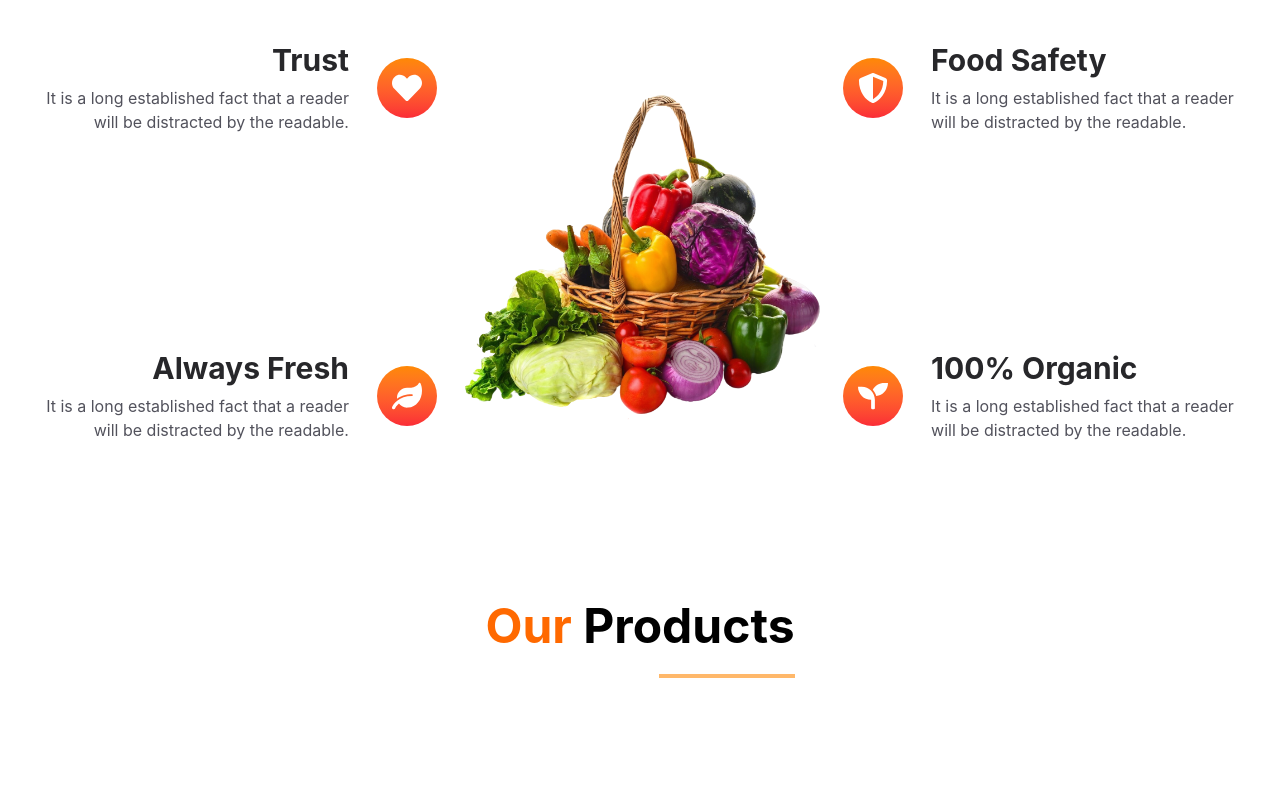
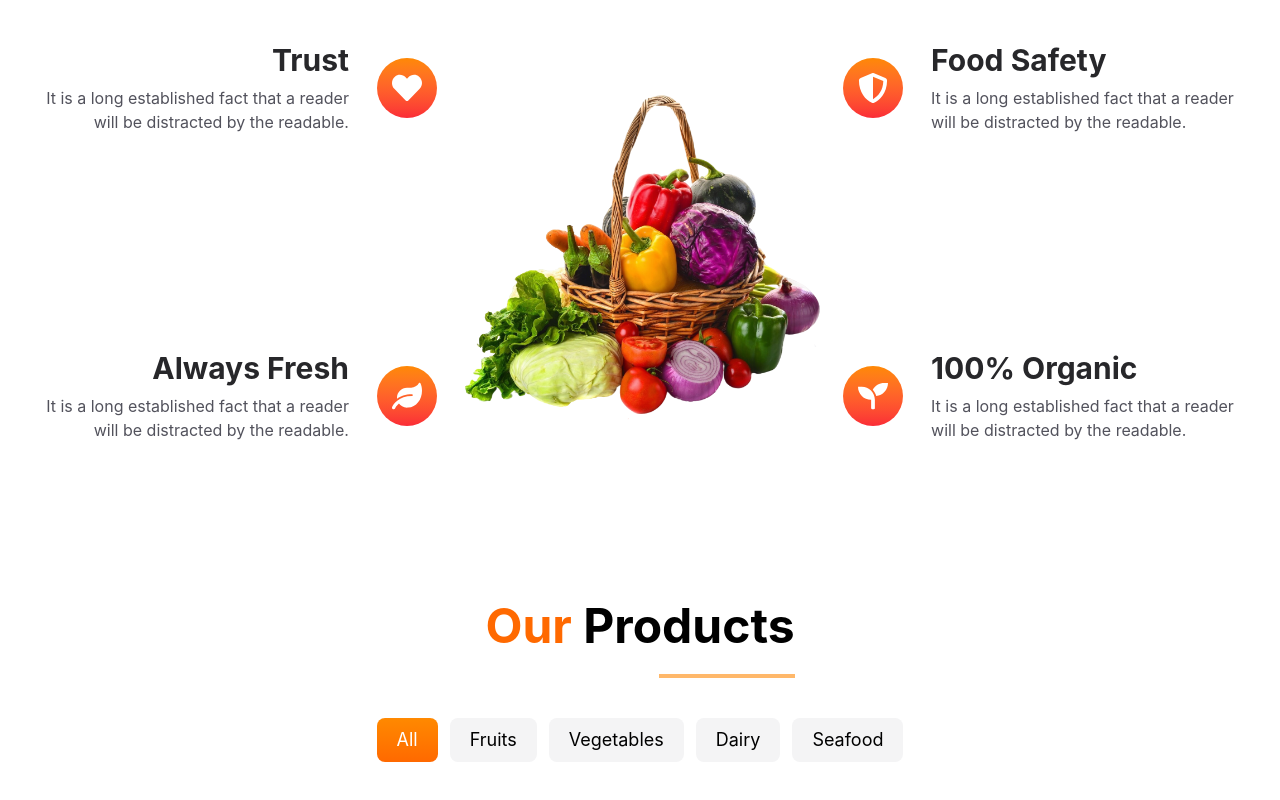
Before and after one commit to PrateekIt068/E-commerce-web-app, a React (Vite) app: page / in a window 1280 px wide. Shown: the part 1778-2578 px from the top of the page. Before the commit the page ends 2536 px from the top, so only its background shows below. Built offline with nearby package versions, Linux system fonts and the light colour scheme.

Commit message:
started our product section

```diff
--- /dev/null
+++ b/src/components/Cards/Cards.jsx
@@ -0,0 +1,34 @@
+import React from 'react'
+import { FaHeart, FaPlus } from 'react-icons/fa'
+import Button from '../Button/Button'
+
+const Cards = () => {
+    return (
+        <div>
+
+            {/* Card Icons */}
+            <div>
+                <span>
+                    <FaHeart />
+                </span>
+                <button>
+                    <FaPlus />
+                </button>
+            </div>
+
+            {/* Card Image */}
+            <div>
+                <img src="" />
+            </div>
+
+            {/* Card Content */}
+            <div>
+                <h3>Title</h3>
+                <p>3.00</p>
+                <Button content="Shop Now" />
+            </div>
+        </div>
+    )
+}
+
+export default Cards
--- /dev/null
+++ b/src/components/ProductList/ProductList.js
@@ -0,0 +1,203 @@
+import Butter from '../../assets/butter.png'
+import Strawberry from '../../assets/strawberry.png'
+import Eggs from '../../assets/eggs.png'
+import Cabbage from '../../assets/cabbage.png'
+import Eggplant from '../../assets/eggplant.png'
+import Shrimp from '../../assets/shrimp.png'
+import Kiwi from '../../assets/kiwi.png'
+import Capsicum from '../../assets/capsicum.png'
+import Broccoli from '../../assets/broccoli.png'
+import Yogurt from '../../assets/yogurt.png'
+import Beef from '.. /../assets/beef.png'
+import ChickenBreast from '../../assets/chicken-breast.png'
+import Kale from '../../assets/kale.png'
+import Cheese from '../../assets/cheese.png'
+import CondensedMilk from '../../assets/condensed-milk.png'
+import Salmon from '../../assets/salmon.png'
+import Banana from '../../assets/banana. png'
+import Milk from '../../assets/milk.png'
+import Pineapple from '../../assets/pineapple.png'
+import Tofu from '../../assets/tofu.png'
+import Tilapia from '../../assets/tilapia.png'
+import SliceCheese from '../../assets/slice-cheese. png'
+import RicottaCheese from '../../assets/ricotta-cheese.png'
+import Grapes from '../../assets/grapes.png'
+import Lettuce from '../../assets/lettuce.png'
+
+const products = [
+    {
+        id:1,
+        name: 'Strawberry',
+        price: 3.0,
+        category: 'Fruits',
+        image: Strawberry
+    },
+    {
+        id:2,
+        name: 'Strawberry',
+        price: 3.0,
+        category: 'Fruits',
+        image: Strawberry
+    },
+    {
+        id:3,
+        name: 'Strawberry',
+        price: 3.0,
+        category: 'Fruits',
+        image: Strawberry
+    },
+    {
+        id:4,
+        name: 'Strawberry',
+        price: 3.0,
+        category: 'Fruits',
+        image: Strawberry
+    },
+    {
+        id:5,
+        name: 'Strawberry',
+        price: 3.0,
+        category: 'Fruits',
+        image: Strawberry
+    },
+    {
+        id:6,
+        name: 'Strawberry',
+        price: 3.0,
+        category: 'Fruits',
+        image: Strawberry
+    },
+    {
+        id:7,
+        name: 'Strawberry',
+        price: 3.0,
+        category: 'Fruits',
+        image: Strawberry
+    },
+    {
+        id:8,
+        name: 'Strawberry',
+        price: 3.0,
+        category: 'Fruits',
+        image: Strawberry
+    },
+    {
+        id:9,
+        name: 'Strawberry',
+        price: 3.0,
+        category: 'Fruits',
+        image: Strawberry
+    },
+    {
+        id:10,
+        name: 'Strawberry',
+        price: 3.0,
+        category: 'Fruits',
+        image: Strawberry
+    },
+    {
+        id:11,
+        name: 'Strawberry',
+        price: 3.0,
+        category: 'Fruits',
+        image: Strawberry
+    },
+    {
+        id:12,
+        name: 'Strawberry',
+        price: 3.0,
+        category: 'Fruits',
+        image: Strawberry
+    },
+    {
+        id:13,
+        name: 'Strawberry',
+        price: 3.0,
+        category: 'Fruits',
+        image: Strawberry
+    },
+    {
+        id:14,
+        name: 'Strawberry',
+        price: 3.0,
+        category: 'Fruits',
+        image: Strawberry
+    },
+    {
+        id:15,
+        name: 'Strawberry',
+        price: 3.0,
+        category: 'Fruits',
+        image: Strawberry
+    },
+    {
+        id:16,
+        name: 'Strawberry',
+        price: 3.0,
+        category: 'Fruits',
+        image: Strawberry
+    },
+    {
+        id:17,
+        name: 'Strawberry',
+        price: 3.0,
+        category: 'Fruits',
+        image: Strawberry
+    },
+    {
+        id:18,
+        name: 'Strawberry',
+        price: 3.0,
+        category: 'Fruits',
+        image: Strawberry
+    },
+    {
+        id:19,
+        name: 'Strawberry',
+        price: 3.0,
+        category: 'Fruits',
+        image: Strawberry
+    },
+    {
+        id:20,
+        name: 'Strawberry',
+        price: 3.0,
+        category: 'Fruits',
+        image: Strawberry
+    },
+    {
+        id:21,
+        name: 'Strawberry',
+        price: 3.0,
+        category: 'Fruits',
+        image: Strawberry
+    },
+    {
+        id:22,
+        name: 'Strawberry',
+        price: 3.0,
+        category: 'Fruits',
+        image: Strawberry
+    },
+    {
+        id:23,
+        name: 'Strawberry',
+        price: 3.0,
+        category: 'Fruits',
+        image: Strawberry
+    },
+    {
+        id:24,
+        name: 'Strawberry',
+        price: 3.0,
+        category: 'Fruits',
+        image: Strawberry
+    },
+    {
+        id:25,
+        name: 'Strawberry',
+        price: 3.0,
+        category: 'Fruits',
+        image: Strawberry
+    },
+]
--- a/src/components/Products/Products.jsx
+++ b/src/components/Products/Products.jsx
@@ -1,11 +1,29 @@
-import React from 'react'
+import React, { useState } from 'react'
 import Heading from '../Heading/Heading'
 
 const Products = () => {
+
+    const categories = ['All', 'Fruits', 'Vegetables', 'Dairy', 'Seafood']
+    const [activeTab, setActiveTab] = useState('All');
+
     return (
         <section>
             <div className='max-w-[1400px] mx-auto px-10 py-20'>
                 <Heading highlight="Our" heading="Products" />
+
+                {/* Tabs  */}
+                <div className='flex gap-3 justify-center mt-10'>
+                    {categories.map(category=>{
+                        return (
+                            <button key={category}
+                            className={`px-5 py-2 text-lg rounded-lg  cursor-pointer
+                            ${activeTab === category ? 'bg-gradient-to-b from-orange-400 to-orange-500 text-white' : 'bg-zinc-100'}`}
+                            onClick={()=>setActiveTab(category)}>
+                                {category}
+                            </button>
+                        )
+                    })}
+                </div>
             </div>
         </section>
     )
--- a/src/components/Values/Values.jsx
+++ b/src/components/Values/Values.jsx
@@ -5,9 +5,9 @@ import Basket from '../../assets/basket-full-vegetables.png'
 
 const Values = () => {
 
-  const leftValues = value.slice(0, 2).map(item=>{
+  const leftValues = value.slice(0, 2).map(item => {
     return (
-      <div className='flex md:flex-row-reverse items-center gap-7'>
+      <div key={item.id} className='flex md:flex-row-reverse items-center gap-7'>
         <div>
           <span className='flex justify-center items-center text-3xl text-white bg-gradient-to-b from-orange-400 to-red-500 w-15 h-15 rounded-full'>{item.icon}</span>
         </div>
@@ -20,9 +20,9 @@ const Values = () => {
     )
   })
 
-  const rightValues = value.slice(2).map(item=>{
+  const rightValues = value.slice(2).map(item => {
     return (
-      <div className='flex items-center gap-7'>
+      <div key={item.id} className='flex items-center gap-7'>
         <div>
           <span className='flex justify-center items-center text-3xl text-white bg-gradient-to-b from-orange-400 to-red-500 w-15 h-15 rounded-full'>{item.icon}</span>
         </div>
```
Also changed, not shown: src/components/Navbar/Navbar.jsx (+10 -10 lines).
